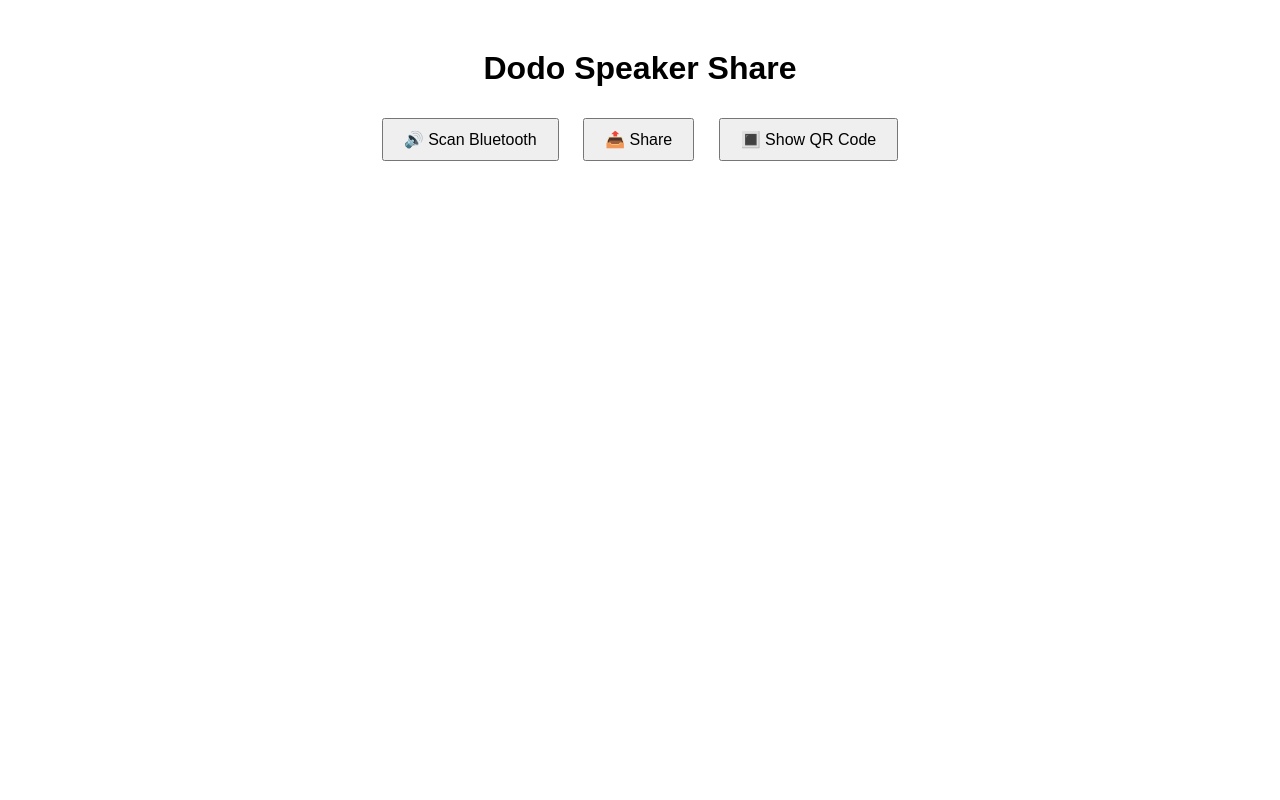
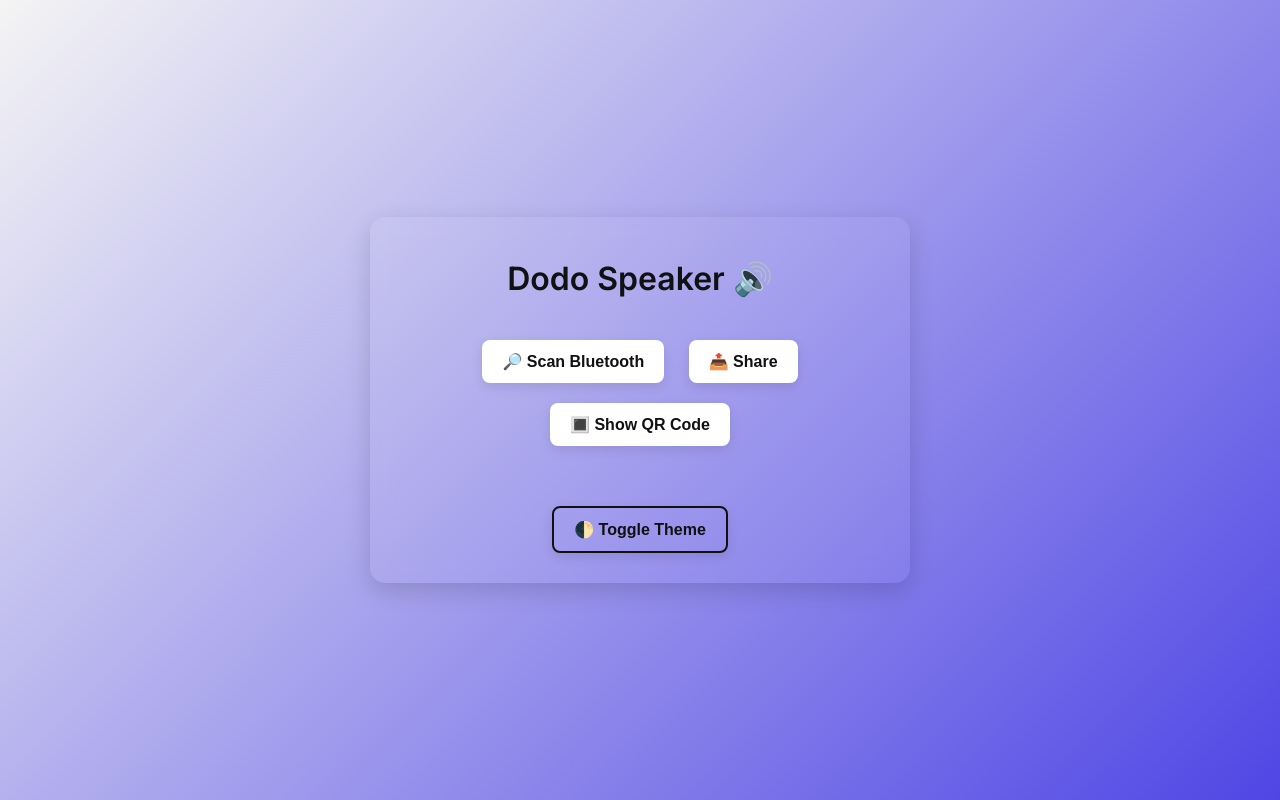
Before and after one commit to Knutti2005/DodoSpeaker, a plain HTML site: page index.html in a window 1280 px wide. Drawn offline with Linux system fonts and the light colour scheme.

Commit message:
Add files via upload

```diff
--- a/app.js
+++ b/app.js
@@ -25,3 +25,7 @@ function generateQRCode() {
     qrContainer.appendChild(canvas);
   });
 }
+
+function toggleTheme() {
+  document.body.classList.toggle('dark');
+}
--- a/index.html
+++ b/index.html
@@ -7,15 +7,22 @@
   <title>Dodo Speaker Share</title>
   <link rel="manifest" href="manifest.json">
   <link rel="stylesheet" href="style.css">
+  <link href="https://fonts.googleapis.com/css2?family=Inter:wght@400;600&display=swap" rel="stylesheet">
 </head>
 <body>
-  <h1>Dodo Speaker Share</h1>
+  <div class="container">
+    <h1>Dodo Speaker 🔊</h1>
 
-  <button onclick="scanBluetooth()">🔊 Scan Bluetooth</button>
-  <button onclick="share()">📤 Share</button>
-  <button onclick="generateQRCode()">🔳 Show QR Code</button>
+    <div class="buttons">
+      <button onclick="scanBluetooth()">🔎 Scan Bluetooth</button>
+      <button onclick="share()">📤 Share</button>
+      <button onclick="generateQRCode()">🔳 Show QR Code</button>
+    </div>
 
-  <div id="qr"></div>
+    <div id="qr"></div>
+
+    <button class="theme-toggle" onclick="toggleTheme()">🌓 Toggle Theme</button>
+  </div>
 
   <script src="https://cdn.jsdelivr.net/npm/qrcode/build/qrcode.min.js"></script>
   <script src="app.js"></script>
--- a/style.css
+++ b/style.css
@@ -1,14 +1,73 @@
+
+:root {
+  --bg: #f4f4f4;
+  --fg: #111;
+  --button-bg: #ffffff;
+  --button-fg: #111;
+  --accent: #4f46e5;
+}
+
+body.dark {
+  --bg: #121212;
+  --fg: #f4f4f4;
+  --button-bg: #1f1f1f;
+  --button-fg: #f4f4f4;
+  --accent: #7c3aed;
+}
 
 body {
-  font-family: sans-serif;
+  margin: 0;
+  font-family: 'Inter', sans-serif;
+  background: linear-gradient(135deg, var(--bg), var(--accent));
+  color: var(--fg);
+  transition: all 0.3s ease;
+  display: flex;
+  justify-content: center;
+  align-items: center;
+  height: 100vh;
+}
+
+.container {
   text-align: center;
-  margin-top: 50px;
+  max-width: 500px;
+  padding: 20px;
+  background: rgba(255, 255, 255, 0.05);
+  border-radius: 15px;
+  box-shadow: 0 8px 24px rgba(0, 0, 0, 0.15);
+  backdrop-filter: blur(10px);
 }
+
+h1 {
+  font-size: 2em;
+  margin-bottom: 1em;
+}
+
 button {
+  padding: 12px 20px;
   margin: 10px;
-  padding: 10px 20px;
-  font-size: 16px;
+  font-size: 1em;
+  font-weight: 600;
+  border: none;
+  border-radius: 8px;
+  background-color: var(--button-bg);
+  color: var(--button-fg);
+  cursor: pointer;
+  box-shadow: 0 4px 12px rgba(0, 0, 0, 0.1);
+  transition: background 0.3s;
 }
+
+button:hover {
+  background-color: var(--accent);
+  color: white;
+}
+
 #qr {
   margin-top: 20px;
 }
+
+.theme-toggle {
+  margin-top: 30px;
+  background-color: transparent;
+  color: var(--fg);
+  border: 2px solid var(--fg);
+}
```
Also changed, not shown: manifest.json.
